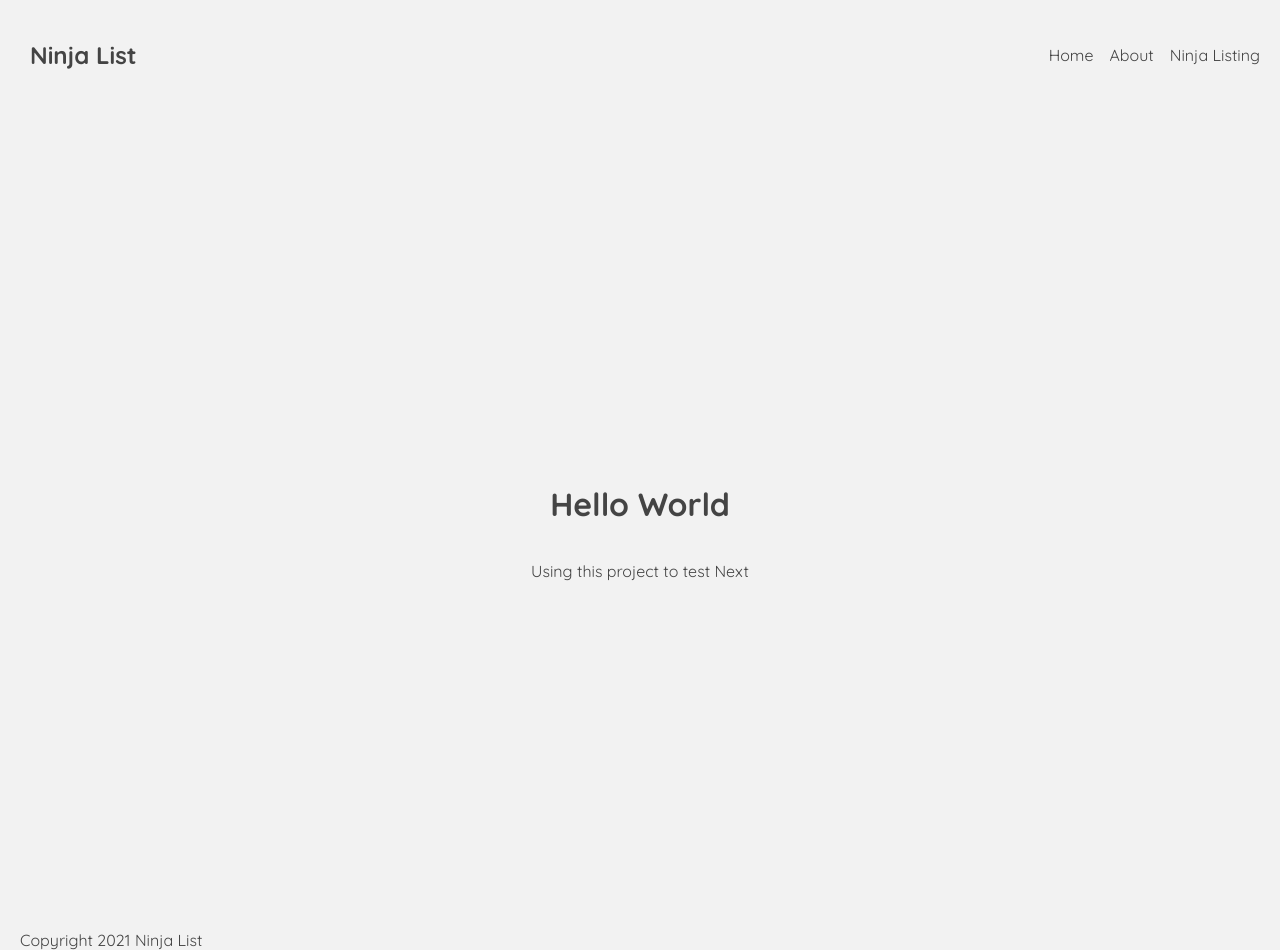
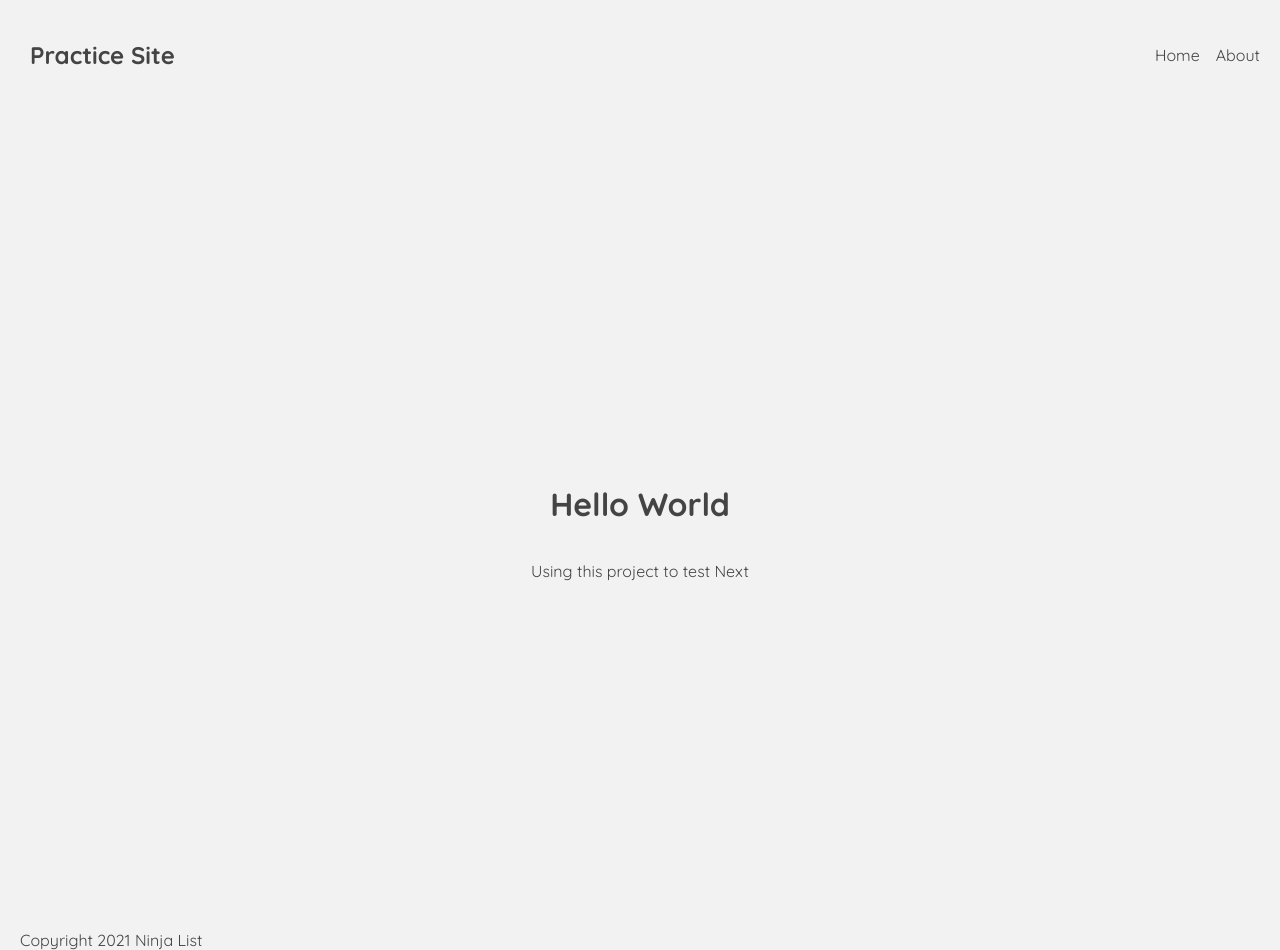
Before and after one commit to Jon-D-Smith/Next_JS_Practice, a Next.js app: page / in a window 1280 px wide. Built offline with nearby package versions, Linux system fonts and the light colour scheme.

Commit message:
Fixed NavBar

```diff
--- a/comps/Navbar.js
+++ b/comps/Navbar.js
@@ -3,12 +3,11 @@ const Navbar = () => {
     return (
         <nav>
             <div className="logo">
-                <h1>Ninja List</h1>
+                <h1>Practice Site</h1>
             </div>
             <ul>
             <Link href="/"><li>Home</li></Link>
             <Link href="/about"><li>About</li></Link>
-            <Link href="/ninjas"><li>Ninja Listing</li></Link>
             </ul>
         </nav>
      );
```
